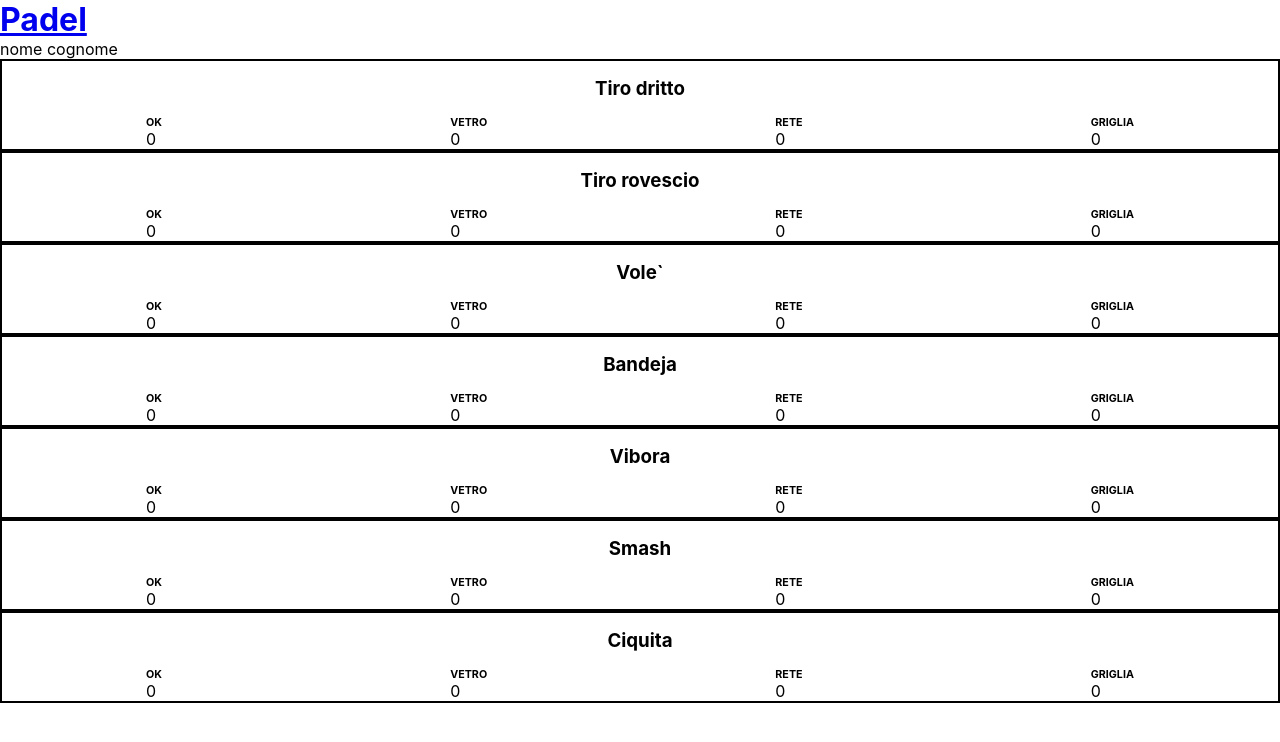
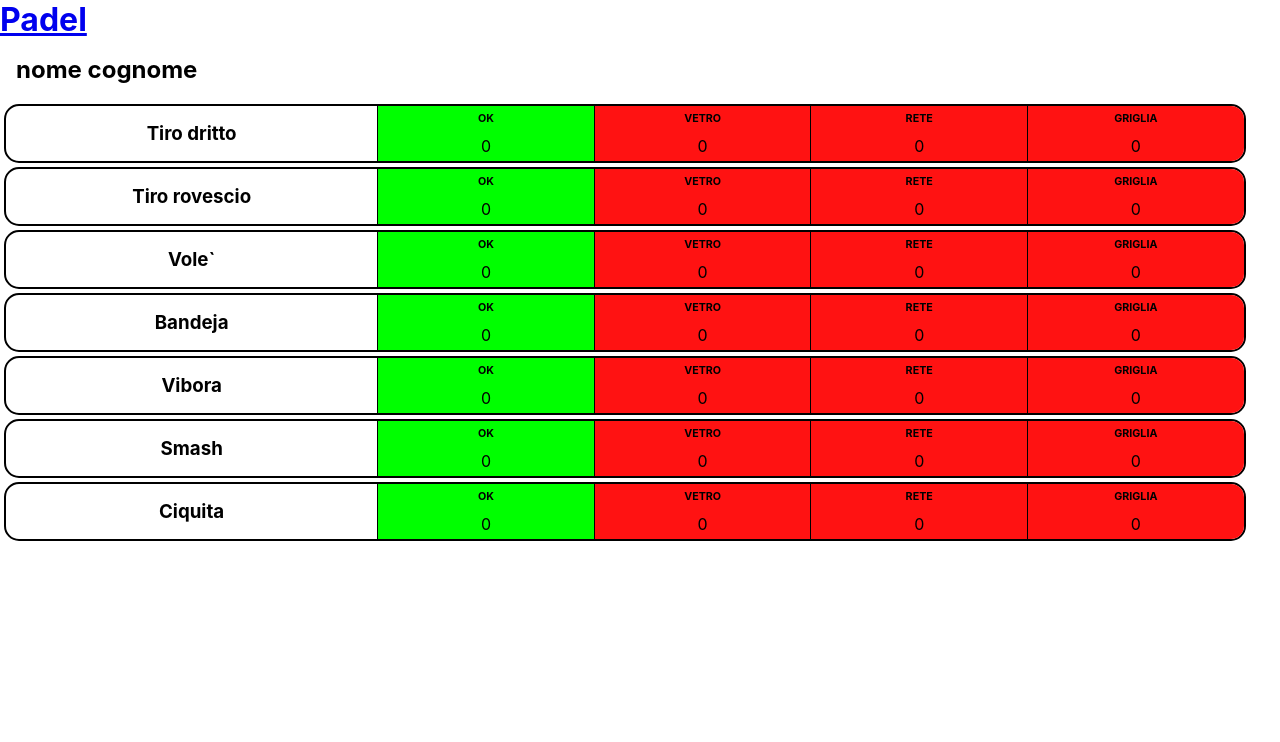
Before and after one commit to chry902/Padel-Stat, a React (Create React App) app: page /#/challenge in a window 1280 px wide. Shown: the top 742 px of the page. Built offline with nearby package versions, Linux system fonts and the light colour scheme.

Commit message:
add style at poit button

```diff
--- a/src/Components/CardStat/index.jsx
+++ b/src/Components/CardStat/index.jsx
@@ -7,9 +7,9 @@ const CardStat = () => {
   return (
     <div className={styles.CardWrapper}>
       <div>
-        <span>
+        <h2>
           {nome} {cognome}
-        </span>
+        </h2>
       </div>
 
       <div>
@@ -17,163 +17,165 @@ const CardStat = () => {
           <li>
             <h3>Tiro dritto</h3>
             <div className={styles.pointWrapper}>
-              <div>
+              <div className={`${styles.point} ${styles.green}`}>
                 <h6>OK</h6>
                 <span>{"0"}</span>
               </div>
-              <div>
+              <div className={`${styles.point} ${styles.redColor}`}>
                 <h6>VETRO</h6>
                 <span>{"0"}</span>
               </div>
-              <div>
+              <div className={`${styles.point} ${styles.redColor}`}>
                 <h6>RETE</h6>
                 <span>{"0"}</span>
               </div>
-              <div>
+              <div
+                className={`${styles.point} ${styles.redColor} ${styles.bRadius}`}
+              >
                 <h6>GRIGLIA</h6>
                 <span>{"0"}</span>
               </div>
             </div>
           </li>
+
           <li>
             <h3>Tiro rovescio</h3>
             <div className={styles.pointWrapper}>
-              <div>
+              <div className={`${styles.point} ${styles.green}`}>
                 <h6>OK</h6>
                 <span>{"0"}</span>
               </div>
-
-              <div>
+              <div className={`${styles.point} ${styles.redColor}`}>
                 <h6>VETRO</h6>
                 <span>{"0"}</span>
               </div>
-
-              <div>
+              <div className={`${styles.point} ${styles.redColor}`}>
                 <h6>RETE</h6>
                 <span>{"0"}</span>
               </div>
-
-              <div>
+              <div
+                className={`${styles.point} ${styles.redColor} ${styles.bRadius}`}
+              >
                 <h6>GRIGLIA</h6>
                 <span>{"0"}</span>
               </div>
             </div>
           </li>
+
           <li>
             <h3>Vole`</h3>
             <div className={styles.pointWrapper}>
-              <div>
+              <div className={`${styles.point} ${styles.green}`}>
                 <h6>OK</h6>
                 <span>{"0"}</span>
               </div>
-
-              <div>
+              <div className={`${styles.point} ${styles.redColor}`}>
                 <h6>VETRO</h6>
                 <span>{"0"}</span>
               </div>
-
-              <div>
+              <div className={`${styles.point} ${styles.redColor}`}>
                 <h6>RETE</h6>
                 <span>{"0"}</span>
               </div>
-
-              <div>
+              <div
+                className={`${styles.point} ${styles.redColor} ${styles.bRadius}`}
+              >
                 <h6>GRIGLIA</h6>
                 <span>{"0"}</span>
               </div>
             </div>
           </li>
+
           <li>
             <h3>Bandeja</h3>
             <div className={styles.pointWrapper}>
-              <div>
+              <div className={`${styles.point} ${styles.green}`}>
                 <h6>OK</h6>
                 <span>{"0"}</span>
               </div>
-
-              <div>
+              <div className={`${styles.point} ${styles.redColor}`}>
                 <h6>VETRO</h6>
                 <span>{"0"}</span>
               </div>
-
-              <div>
+              <div className={`${styles.point} ${styles.redColor}`}>
                 <h6>RETE</h6>
                 <span>{"0"}</span>
               </div>
-
-              <div>
+              <div
+                className={`${styles.point} ${styles.redColor} ${styles.bRadius}`}
+              >
                 <h6>GRIGLIA</h6>
                 <span>{"0"}</span>
               </div>
             </div>
           </li>
+
           <li>
             <h3>Vibora</h3>
             <div className={styles.pointWrapper}>
-              <div>
+              <div className={`${styles.point} ${styles.green}`}>
                 <h6>OK</h6>
                 <span>{"0"}</span>
               </div>
-
-              <div>
+              <div className={`${styles.point} ${styles.redColor}`}>
                 <h6>VETRO</h6>
                 <span>{"0"}</span>
               </div>
-
-              <div>
+              <div className={`${styles.point} ${styles.redColor}`}>
                 <h6>RETE</h6>
                 <span>{"0"}</span>
               </div>
-
-              <div>
+              <div
+                className={`${styles.point} ${styles.redColor} ${styles.bRadius}`}
+              >
                 <h6>GRIGLIA</h6>
                 <span>{"0"}</span>
               </div>
             </div>
           </li>
+
           <li>
             <h3>Smash</h3>
             <div className={styles.pointWrapper}>
-              <div>
+              <div className={`${styles.point} ${styles.green}`}>
                 <h6>OK</h6>
                 <span>{"0"}</span>
               </div>
-
-              <div>
+              <div className={`${styles.point} ${styles.redColor}`}>
                 <h6>VETRO</h6>
                 <span>{"0"}</span>
               </div>
-
-              <div>
+              <div className={`${styles.point} ${styles.redColor}`}>
                 <h6>RETE</h6>
                 <span>{"0"}</span>
               </div>
-
-              <div>
+              <div
+                className={`${styles.point} ${styles.redColor} ${styles.bRadius}`}
+              >
                 <h6>GRIGLIA</h6>
                 <span>{"0"}</span>
               </div>
             </div>
           </li>
+
           <li>
             <h3>Ciquita</h3>
             <div className={styles.pointWrapper}>
-              <div>
+              <div className={`${styles.point} ${styles.green}`}>
                 <h6>OK</h6>
                 <span>{"0"}</span>
               </div>
-
-              <div>
+              <div className={`${styles.point} ${styles.redColor}`}>
                 <h6>VETRO</h6>
                 <span>{"0"}</span>
               </div>
-
-              <div>
+              <div className={`${styles.point} ${styles.redColor}`}>
                 <h6>RETE</h6>
                 <span>{"0"}</span>
               </div>
-
-              <div>
+              <div
+                className={`${styles.point} ${styles.redColor} ${styles.bRadius}`}
+              >
                 <h6>GRIGLIA</h6>
                 <span>{"0"}</span>
               </div>
--- a/src/Components/CardStat/styles.module.scss
+++ b/src/Components/CardStat/styles.module.scss
@@ -1,17 +1,52 @@
 .CardWrapper{
     width: 100vw;
     height: 100vh;
+
+    h2{
+        padding: 1rem;
+    }
     li{
+        width: 97%;
+        border-radius: 15px;
+
+        margin: 4px;
         border: 2px solid black;
-    }
+        display: flex;
+        justify-content: space-between;
+
         h3{
+            width: 30%;
             text-align: center;
             margin: 1rem 0 1rem 0;
         }
 
         .pointWrapper{
+            width: 70%;
             display: flex;
             justify-content: space-around;
+            align-items:flex-end;
+            .green{
+                background-color: rgb(0, 255, 0);
+
+            }
+            .redColor{
+                background-color: rgb(255, 18, 18);
+            }
+            .point{
+                width: 100%;
+
+                border-left:1px solid black;
+                height: 100%;
+                display: flex;
+                flex-direction: column;
+                align-items: center;
+                justify-content:space-around;
+            }
+            .bRadius{
+                border-top-right-radius: 13px;
+                border-bottom-right-radius:13px ;
+            }
 
         }
     }
+    }
```
Lines whose indentation alone changed are shown as unchanged.
